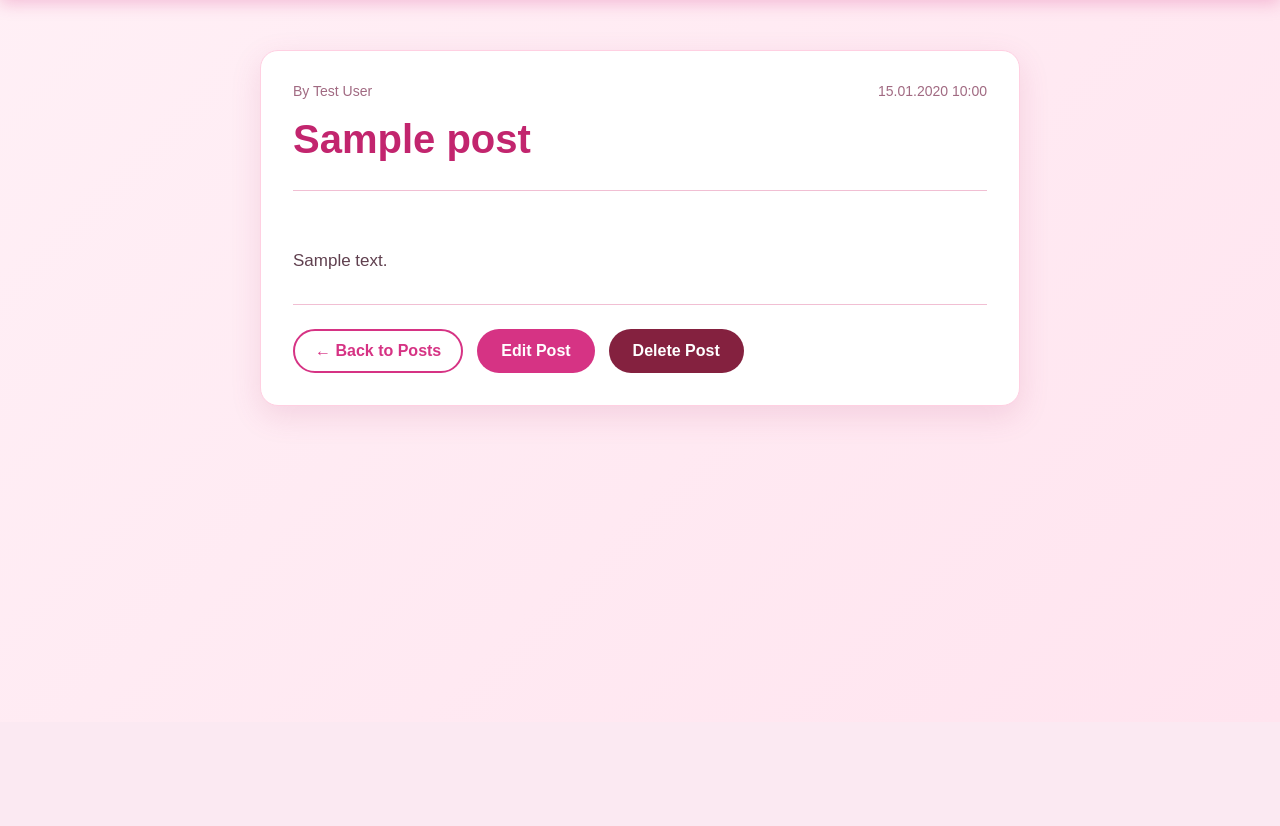
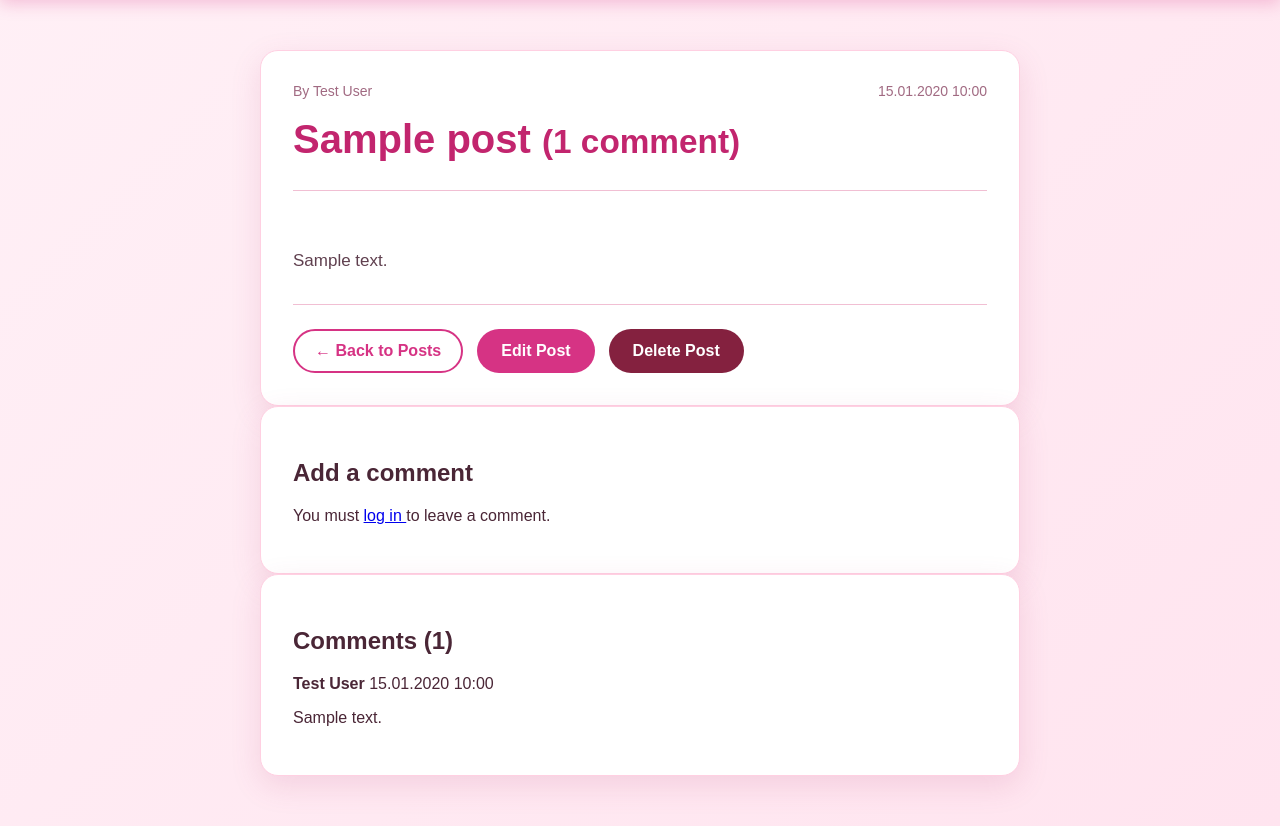
Before and after one commit to aspasevski/MyBlog, a Laravel app: page /posts/1 in a window 1280 px wide. Shown: the part 78-904 px from the top of the page. Before the commit the page ends 498 px from the top, so only its background shows below. Run offline with Laravel 12, Linux system fonts and the light colour scheme; data comes from the database, SQL or seed files in the repository; tables that the repository leaves empty hold one stand-in row (values such as "Sample post").

Commit message:
Task One final

```diff
--- a/app/Http/Controllers/PostController.php
+++ b/app/Http/Controllers/PostController.php
@@ -42,9 +42,14 @@ class PostController extends Controller
 
     public function show(Post $post)
     {
-        $post->load('user');
+        $post->load([
+            'user',
+            'comments.user'
+        ]);
 
-        return view('posts.show', compact('post'));
+        $post->loadCount('comments');
+
+        return view('posts.show' , compact('post'));
     }
 
     public function edit(Post $post)
--- /dev/null
+++ b/app/Models/Comment.php
@@ -0,0 +1,25 @@
+<?php
+
+namespace App\Models;
+
+use Illuminate\Database\Eloquent\Model;
+
+class Comment extends Model
+{
+    protected $fillable = [
+        'post_id',
+        'user_id',
+        'body'
+    ];
+
+
+    public function post()
+    {
+        return $this->belongsTo(Post::class);
+    }
+
+    public function user()
+    {
+        return $this->belongsTo(User::class);
+    }
+}
--- a/app/Models/Post.php
+++ b/app/Models/Post.php
@@ -4,9 +4,10 @@ namespace App\Models;
 
 use Illuminate\Database\Eloquent\Model;
 
-class Post extends Model {
+class Post extends Model
+{
 
-//polinja kooi smeat da se vnesuvaat
+    //polinja kooi smeat da se vnesuvaat
     protected $fillable = [
         'user_id',
         'title',
@@ -16,17 +17,25 @@ class Post extends Model {
 
 
     //published da se tretira kako true/false
-    protected $casts =[
+    protected $casts = [
         'published' => 'boolean',
     ];
 
 
-    public function user() {
+    public function user()
+    {
         return $this->belongsTo(User::class);
         //sekoj post da pripagja barem na eden korisnik
     }
 
-    public function scopePublished($query){
-        return $query -> where('published',true);
+
+    public function comments()
+    {
+        return $this->hasMany(Comment::class)->latest();
+    }
+
+    public function scopePublished($query)
+    {
+        return $query->where('published', true);
     }
 }
--- a/app/Models/User.php
+++ b/app/Models/User.php
@@ -34,4 +34,10 @@ class User extends Authenticatable
     {
         return $this->hasMany(Post::class);
     }
+
+
+    public function comments()
+    {
+        return $this->hasMany(Comment::class);
+    }
 }
--- a/resources/views/posts/show.blade.php
+++ b/resources/views/posts/show.blade.php
@@ -22,6 +22,11 @@
 
         <h1 class="single-post-title">
             {{ $post->title }}
+
+            <small>
+                ({{ $post->comments_count }}
+                {{ $post->comments_count === 1 ? 'comment' : 'comments' }})
+            </small>
         </h1>
 
         <div class="post-content">
@@ -51,4 +56,78 @@
             </form>
         </div>
     </article>
+
+    <section class="card comments-section">
+        <h2>Add a comment</h2>
+
+        @auth
+            <form
+                action="{{ route('comments.store', $post) }}"
+                method="POST"
+                class="comment-form"
+            >
+                @csrf
+
+                <div class="form-group">
+                    <label for="body">
+                        Your comment
+                    </label>
+
+                    <textarea
+                        id="body"
+                        name="body"
+                        rows="4"
+                        class="@error('body') input-error @enderror"
+                        placeholder="Write your comment here..."
+                    >{{ old('body') }}</textarea>
+
+                    @error('body')
+                        <div class="validation-error">
+                            {{ $message }}
+                        </div>
+                    @enderror
+                </div>
+
+                <button type="submit" class="button">
+                    Add Comment
+                </button>
+            </form>
+        @else
+            <p>
+                You must
+                <a href="{{ route('login') }}">
+                    log in
+                </a>
+                to leave a comment.
+            </p>
+        @endauth
+    </section>
+
+    <section class="card comments-section">
+        <h2>
+            Comments ({{ $post->comments_count }})
+        </h2>
+
+        @forelse ($post->comments as $comment)
+            <article class="comment">
+                <div class="comment-header">
+                    <strong>
+                        {{ $comment->user->name }}
+                    </strong>
+
+                    <span>
+                        {{ $comment->created_at->format('d.m.Y H:i') }}
+                    </span>
+                </div>
+
+                <p class="comment-body">
+                    {{ $comment->body }}
+                </p>
+            </article>
+        @empty
+            <p>
+                There are no comments yet. Be the first to comment!
+            </p>
+        @endforelse
+    </section>
 @endsection
--- a/routes/web.php
+++ b/routes/web.php
@@ -3,12 +3,20 @@
 use App\Http\Controllers\PostController;
 use App\Http\Controllers\ProfileController;
 use Illuminate\Support\Facades\Route;
+use App\Http\Controllers\CommentController;
 
 Route::get('/', function () {
     return redirect()->route('posts.index');
 });
 
+
 Route::resource('posts', PostController::class);
+
+
+Route::post('/posts/{post}/comments', [CommentController::class, 'store'])
+    ->middleware('auth')
+    ->name('comments.store');
+
 
 Route::get('/dashboard', function () {
     return view('dashboard');
@@ -16,15 +24,21 @@ Route::get('/dashboard', function () {
     ->middleware(['auth', 'verified'])
     ->name('dashboard');
 
+
 Route::middleware('auth')->group(function () {
     Route::get('/profile', [ProfileController::class, 'edit'])
         ->name('profile.edit');
 
+
     Route::patch('/profile', [ProfileController::class, 'update'])
         ->name('profile.update');
+
 
     Route::delete('/profile', [ProfileController::class, 'destroy'])
         ->name('profile.destroy');
 });
 
+
+
+
 require __DIR__ . '/auth.php';
```
Also changed, not shown: app/Http/Controllers/CommentController.php (added, +32 -0 lines), app/View/Components/Alert.php (added, +26 -0 lines), resources/views/components/alert.blade.php (added, +8 -0 lines), database/migrations/2026_07_27_072350_create_comments_table.php (added).
